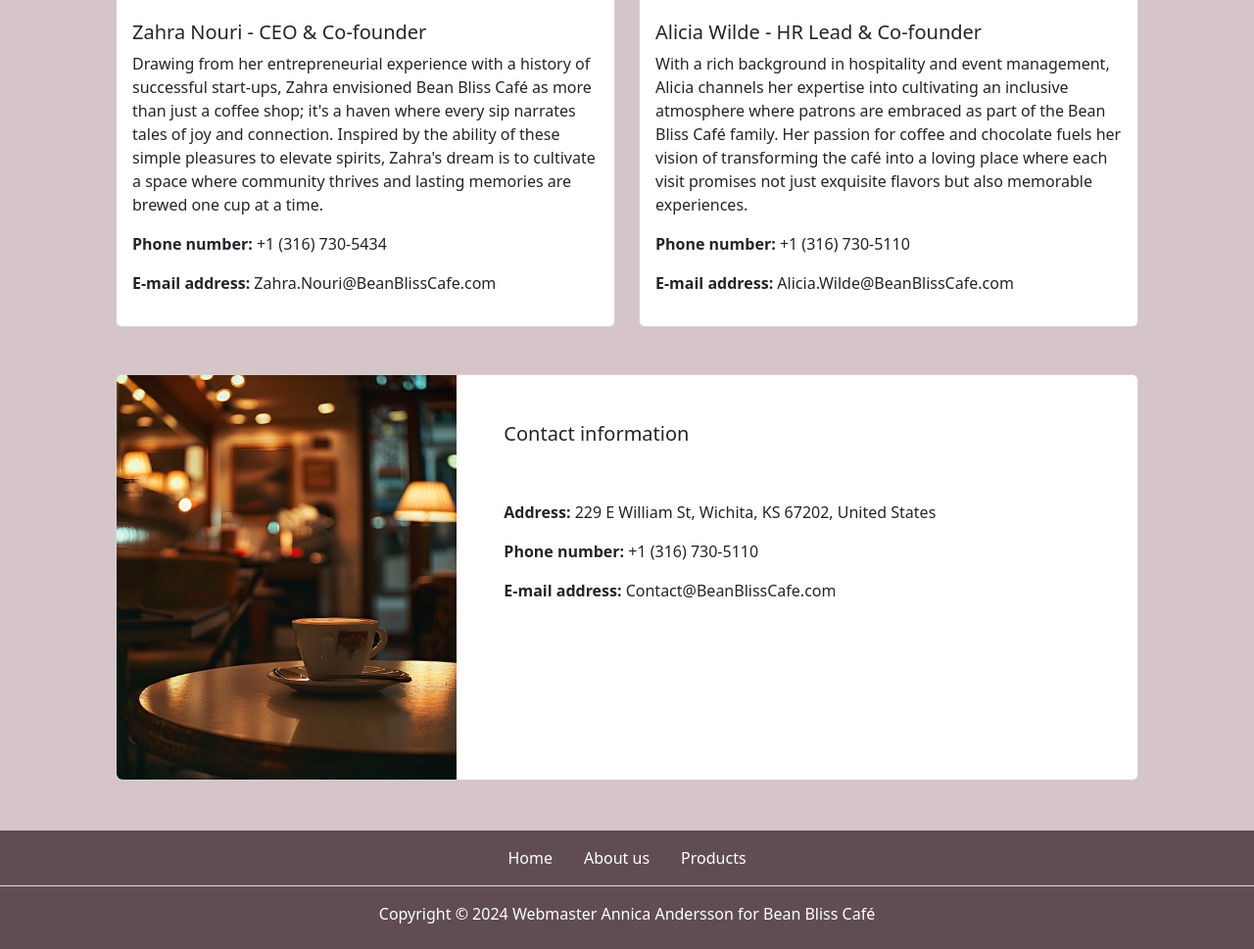
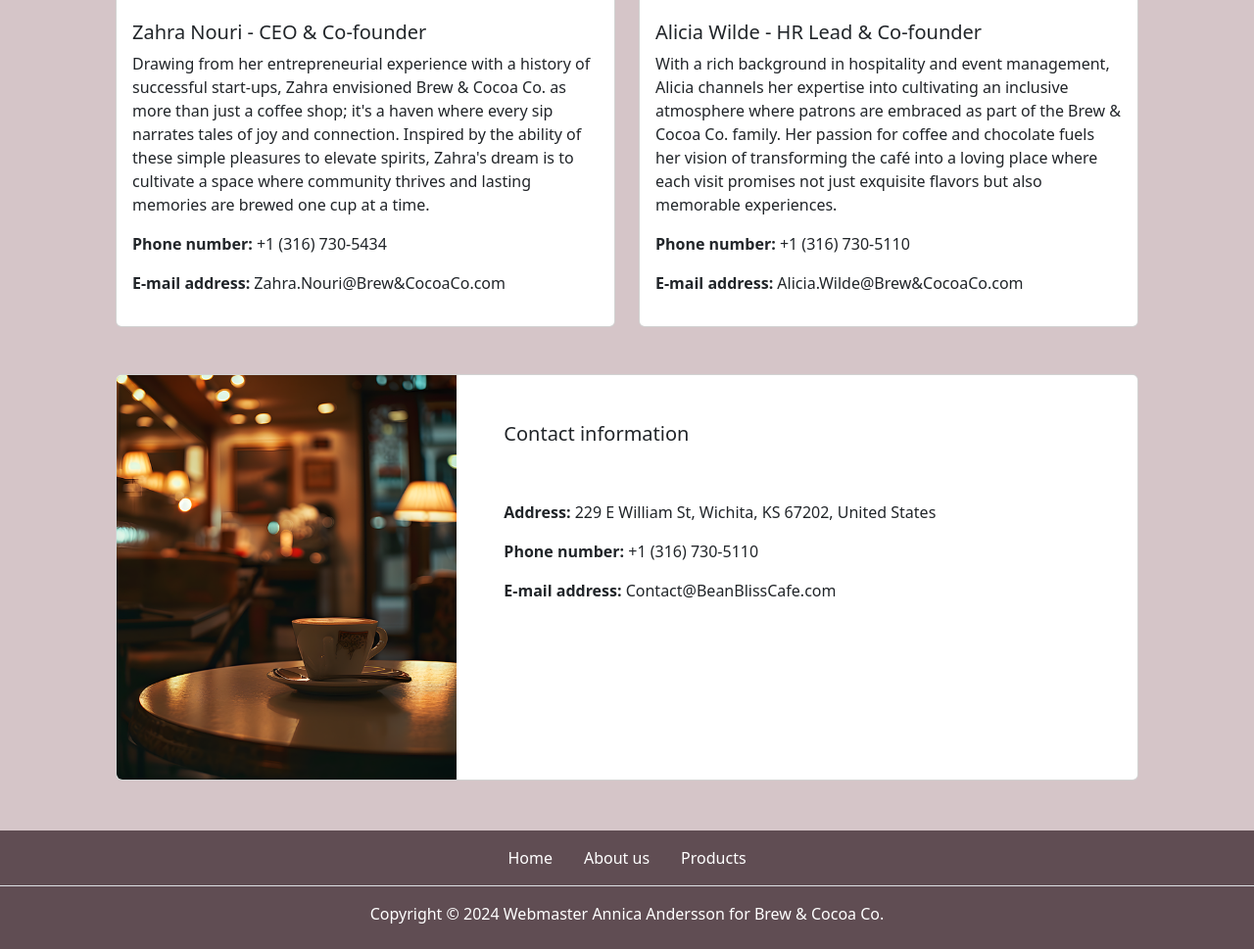
Before and after one commit to Annisson/CoffeeShop, a plain HTML site: page about-us.html in a window 1280 px wide. Shown: the part 1381-2350 px from the top of the page at 98% size. Drawn offline with nearby package versions, Linux system fonts and the light colour scheme.

Commit message:
Change company name

```diff
--- a/about-us.html
+++ b/about-us.html
@@ -6,14 +6,14 @@
     <link href="https://cdn.jsdelivr.net/npm/bootstrap@5.3.3/dist/css/bootstrap.min.css" rel="stylesheet" integrity="sha384-QWTKZyjpPEjISv5WaRU9OFeRpok6YctnYmDr5pNlyT2bRjXh0JMhjY6hW+ALEwIH" crossorigin="anonymous">
     <link rel="icon" type="image/x-icon" href="/images/icons/favicon.ico">
     <link rel="stylesheet" href="style.css">
-    <title>CoffeeShop</title>
+    <title>Brew & Cocoa Co.</title>
 </head>
 <body>
 
 <div class="pb-1">
     <nav class="navbar navbar-expand-lg navbar-dark">
         <div class="container-fluid">
-            <a class="navbar-brand logo ps-5" href="index.html"><img src="/images/icons/coffee-31496.svg">Bean Bliss Café</a>
+            <a class="navbar-brand logo ps-5" href="index.html"><img src="/images/icons/coffee-31496.svg">Brew & Cocoa Co.</a>
             <ul class="navbar-nav me-auto mb-2 mb-lg-0">
                 <li class="nav-item"><a class="nav-link" href="index.html">Home</a></li>
                 <li class="nav-item"><a class="nav-link active" aria-current="page" href="about-us.html">About us</a></li>
@@ -35,11 +35,11 @@
     <div class="card mb-3">
     <img src="images/coffeebeans-header.jpg" class="card-img-top img-fluid" alt="Coffeebeans and chocolate">
         <div class="card-body pt-4  pb-4">
-            <h5 class="card-title">About us - The story of Bean Bliss Café</h5>
+            <h5 class="card-title">About us - The story of Brew & Cocoa Co.</h5>
             <p class="card-text">Our story is one of friendship, passion, and a shared love for the simple joys in life. Founded by best friends Alicia Wilde and Zahra Khalifa,
                 our journey began in college where our bond over coffee and chocolate blossomed. Through the ups and downs of life, we have remained best friends and each others
                 biggest supporters, cherishing calm and happy moments amidst the chaos that is life. Inspired by our enduring friendship and mutual devotion to crafting the
-                perfect cup, we founded Bean Bliss Café as a haven where everyone is welcomed into our extended family.
+                perfect cup, we founded Brew & Cocoa Co. as a haven where everyone is welcomed into our extended family.
                 <br><br>
                 Join us as we brew memories, one sip at a time, in a world that can always use a little more joy and connection.</p>
         </div>
@@ -51,11 +51,11 @@
                     <img src="images/people/Zahra-portrait.png" class="card-img-top" alt="Woman drinking coffee">
                     <div class="card-body pt-4">
                         <h5 class="card-title">Zahra Nouri - CEO & Co-founder</h5>
-                        <p class="card-text">Drawing from her entrepreneurial experience with a history of successful start-ups, Zahra envisioned Bean Bliss Café as more than
+                        <p class="card-text">Drawing from her entrepreneurial experience with a history of successful start-ups, Zahra envisioned Brew & Cocoa Co. as more than
                             just a coffee shop; it's a haven where every sip narrates tales of joy and connection. Inspired by the ability of these simple pleasures to
                             elevate spirits, Zahra's dream is to cultivate a space where community thrives and lasting memories are brewed one cup at a time.</p>
                             <p><b>Phone number:</b> +1 (316) 730-5434</p>
-                            <p><b>E-mail address:</b> Zahra.Nouri@BeanBlissCafe.com</p>
+                            <p><b>E-mail address:</b> Zahra.Nouri@Brew&CocoaCo.com</p>
                     </div>
                 </div>
             </div>
@@ -65,10 +65,10 @@
                     <div class="card-body pt-4">
                         <h5 class="card-title">Alicia Wilde - HR Lead & Co-founder</h5>
                         <p class="card-text">With a rich background in hospitality and event management, Alicia channels her expertise into cultivating an
-                            inclusive atmosphere where patrons are embraced as part of the Bean Bliss Café family. Her passion for coffee and chocolate fuels her
+                            inclusive atmosphere where patrons are embraced as part of the Brew & Cocoa Co. family. Her passion for coffee and chocolate fuels her
                             vision of transforming the café into a loving place where each visit promises not just exquisite flavors but also memorable experiences.</p>
                             <p><b>Phone number:</b> +1 (316) 730-5110</p>
-                            <p><b>E-mail address:</b> Alicia.Wilde@BeanBlissCafe.com</p>
+                            <p><b>E-mail address:</b> Alicia.Wilde@Brew&CocoaCo.com</p>
                     </div>
                 </div>
             </div>
@@ -102,7 +102,7 @@
         <li class="nav-item"><a class="nav-link text-white" href="about-us.html">About us</a></li>
         <li class="nav-item"><a class="nav-link text-white" href="products.html">Products</a></li>
       </ul>
-      <p class="text-center text-white">Copyright &copy; 2024 Webmaster Annica Andersson for Bean Bliss Café</p>
+      <p class="text-center text-white">Copyright &copy; 2024 Webmaster Annica Andersson for Brew & Cocoa Co.</p>
     </footer>
 </div>
 
```
Also changed, not shown: products.html (+3 -3 lines).
